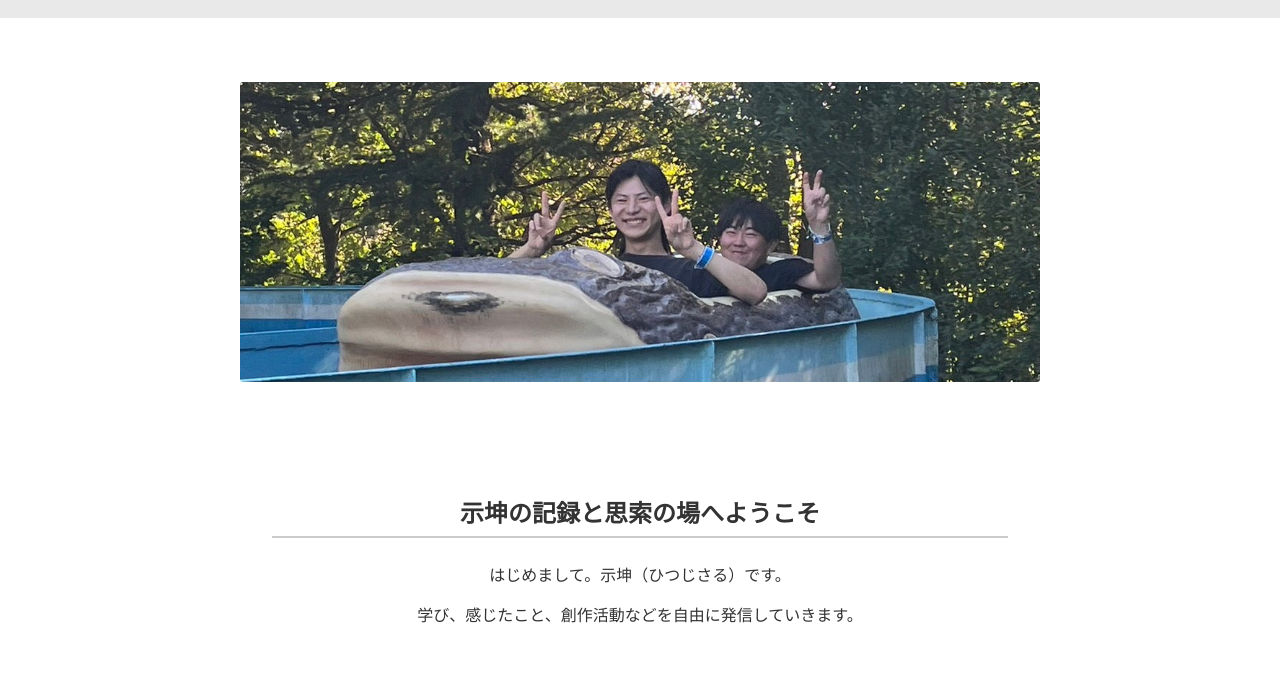
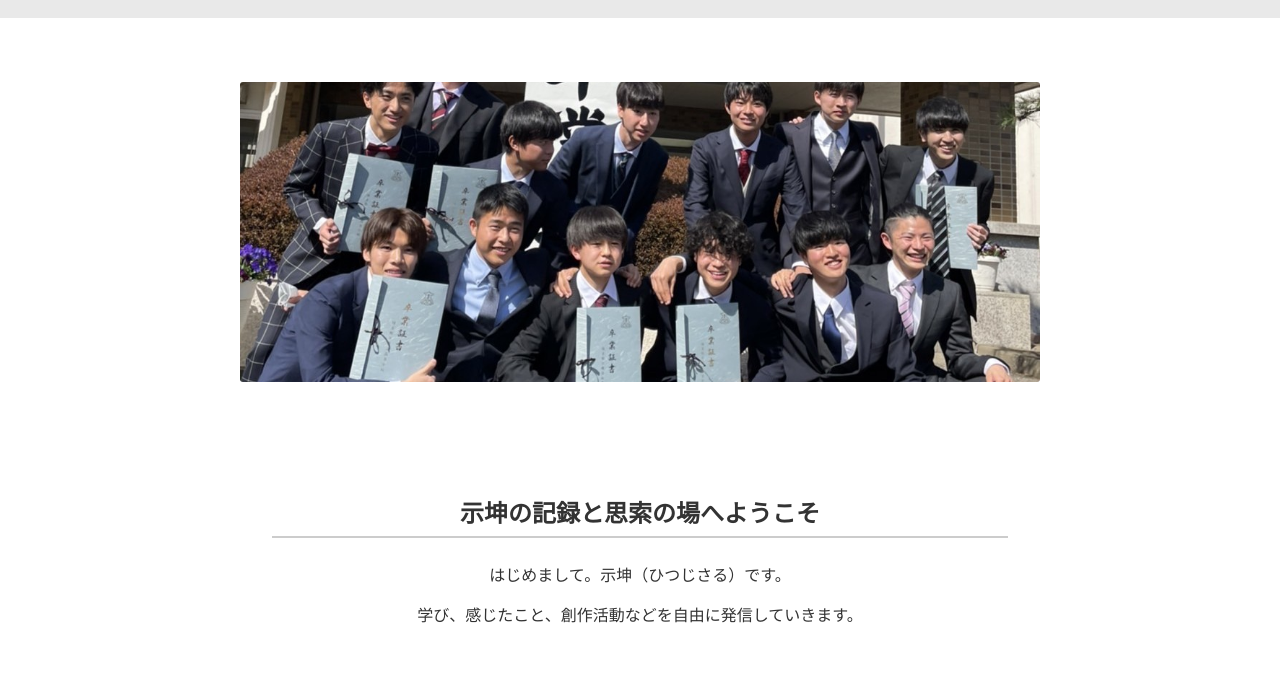
Before and after one commit to hitujisaru/homepage, a plain HTML site: page index.html in a window 1280 px wide. Shown: the part 111-800 px from the top of the page. Drawn offline with Linux system fonts and the light colour scheme.

Commit message:
仮完成版

```diff
--- a/index.html
+++ b/index.html
@@ -11,7 +11,7 @@
 <body>
   <main class="container">
 
-    <!-- ① スライドショー
+    <!-- ① スライドショー -->
     <section id="hero">
       <div class="slideshow">
         <img src="images/slide1.JPG" class="slide active" alt="Slide 1">
@@ -19,14 +19,6 @@
         <img src="images/slide3.JPG" class="slide" alt="Slide 3">
         <img src="images/slide4.JPG" class="slide" alt="Slide 4">
         <img src="images/slide5.JPG" class="slide" alt="Slide 5">
-      </div>
-    </section>
-    -->
-
-    <!-- 仮の写真 -->
-    <section id="hero">
-      <div class="slideshow">
-        <img src="images/slide3.JPG" class="slide" alt="Slide 3">
       </div>
     </section>
 
```
